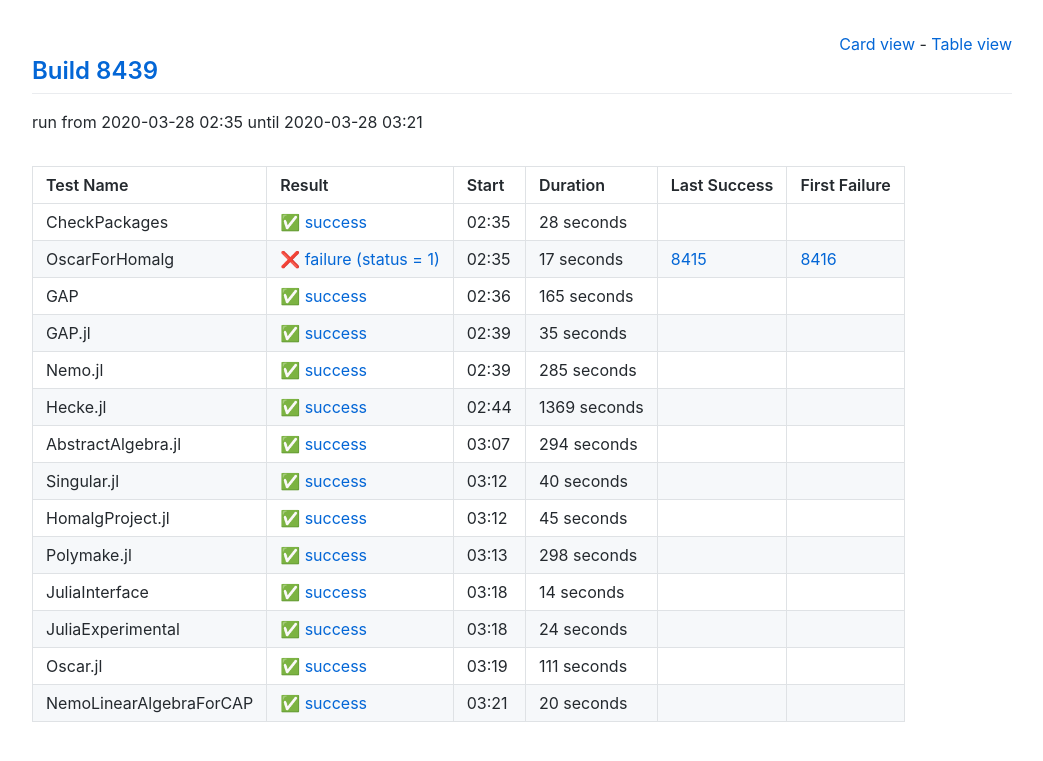
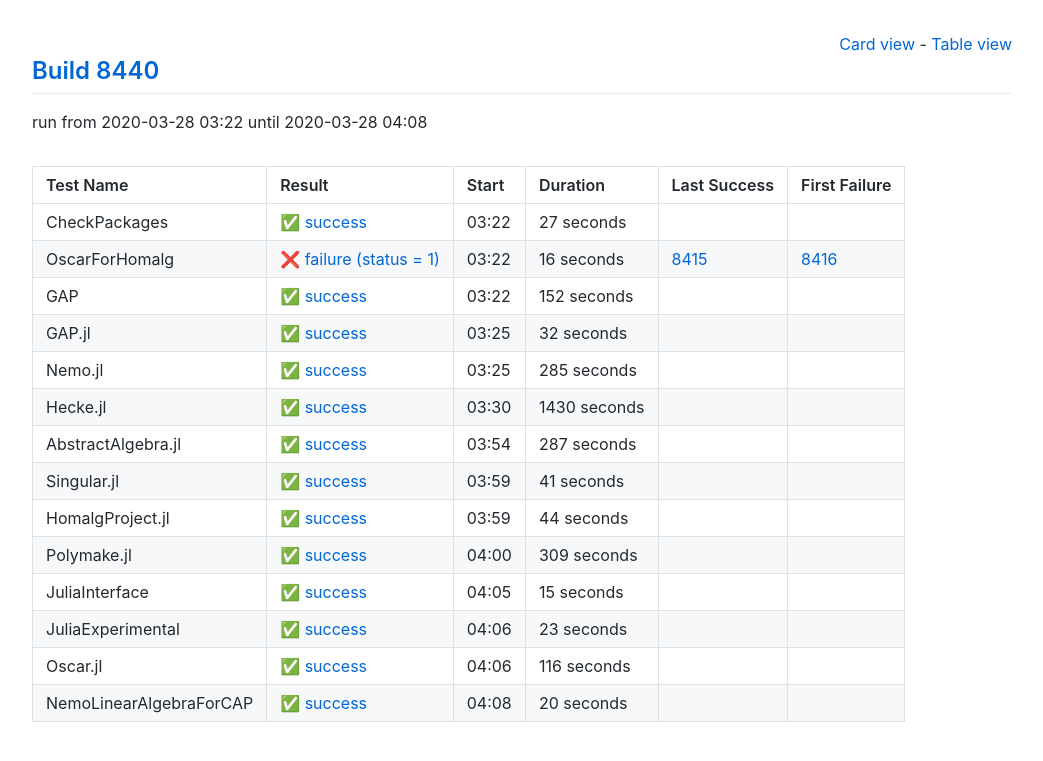
Before and after one commit to oscar-system/oscar-ci-status, a Jekyll site: the page built from table.html, in a window 1280 px wide. Shown: the top 761 px of the page, without its empty margins (118-1161 px from the left). Built offline with Jekyll 4.4.1, drawn with Linux system fonts in a browser that asks for light colours.

Commit message:
Build 8440

```diff
--- a/_data/ci.yml
+++ b/_data/ci.yml
@@ -1,49 +1,49 @@
-build: 8439
-build_url: https://oscarci.mathematik.uni-kl.de/job/oscar/8439/
+build: 8440
+build_url: https://oscarci.mathematik.uni-kl.de/job/oscar/8440/
 job: oscar
 tests:
-- duration: 28
+- duration: 27
   exitcode: 0
   first_failure: false
   first_failure_url: null
   last_success: false
   last_success_url: null
-  log: https://oscarci.mathematik.uni-kl.de/job/oscar/8439/artifact/logs/build-8439/CheckPackages.log
+  log: https://oscarci.mathematik.uni-kl.de/job/oscar/8440/artifact/logs/build-8440/CheckPackages.log
   name: CheckPackages
-  start: 2020-03-28 02:35
+  start: 2020-03-28 03:22
   status: success
   success: true
-- duration: 17
+- duration: 16
   exitcode: 1
   first_failure: 8416
   first_failure_url: https://oscarci.mathematik.uni-kl.de/job/oscar/8416/
   last_success: 8415
   last_success_url: https://oscarci.mathematik.uni-kl.de/job/oscar/8415/
-  log: https://oscarci.mathematik.uni-kl.de/job/oscar/8439/artifact/logs/build-8439/OscarForHomalg.log
+  log: https://oscarci.mathematik.uni-kl.de/job/oscar/8440/artifact/logs/build-8440/OscarForHomalg.log
   name: OscarForHomalg
-  start: 2020-03-28 02:35
+  start: 2020-03-28 03:22
   status: failure
   success: false
-- duration: 165
+- duration: 152
   exitcode: 0
   first_failure: false
   first_failure_url: null
   last_success: false
   last_success_url: null
-  log: https://oscarci.mathematik.uni-kl.de/job/oscar/8439/artifact/logs/build-8439/GAP.log
+  log: https://oscarci.mathematik.uni-kl.de/job/oscar/8440/artifact/logs/build-8440/GAP.log
   name: GAP
-  start: 2020-03-28 02:36
+  start: 2020-03-28 03:22
   status: success
   success: true
-- duration: 35
+- duration: 32
   exitcode: 0
   first_failure: false
   first_failure_url: null
   last_success: false
   last_success_url: null
-  log: https://oscarci.mathematik.uni-kl.de/job/oscar/8439/artifact/logs/build-8439/GAP.jl.log
+  log: https://oscarci.mathematik.uni-kl.de/job/oscar/8440/artifact/logs/build-8440/GAP.jl.log
   name: GAP.jl
-  start: 2020-03-28 02:39
+  start: 2020-03-28 03:25
   status: success
   success: true
 - duration: 285
@@ -52,97 +52,97 @@ tests:
   first_failure_url: null
   last_success: false
   last_success_url: null
-  log: https://oscarci.mathematik.uni-kl.de/job/oscar/8439/artifact/logs/build-8439/Nemo.jl.log
+  log: https://oscarci.mathematik.uni-kl.de/job/oscar/8440/artifact/logs/build-8440/Nemo.jl.log
   name: Nemo.jl
-  start: 2020-03-28 02:39
+  start: 2020-03-28 03:25
   status: success
   success: true
-- duration: 1369
+- duration: 1430
   exitcode: 0
   first_failure: false
   first_failure_url: null
   last_success: false
   last_success_url: null
-  log: https://oscarci.mathematik.uni-kl.de/job/oscar/8439/artifact/logs/build-8439/Hecke.jl.log
+  log: https://oscarci.mathematik.uni-kl.de/job/oscar/8440/artifact/logs/build-8440/Hecke.jl.log
   name: Hecke.jl
-  start: 2020-03-28 02:44
+  start: 2020-03-28 03:30
   status: success
   success: true
-- duration: 294
+- duration: 287
   exitcode: 0
   first_failure: false
   first_failure_url: null
   last_success: false
   last_success_url: null
-  log: https://oscarci.mathematik.uni-kl.de/job/oscar/8439/artifact/logs/build-8439/AbstractAlgebra.jl.log
+  log: https://oscarci.mathematik.uni-kl.de/job/oscar/8440/artifact/logs/build-8440/AbstractAlgebra.jl.log
   name: AbstractAlgebra.jl
-  start: 2020-03-28 03:07
+  start: 2020-03-28 03:54
   status: success
   success: true
-- duration: 40
+- duration: 41
   exitcode: 0
   first_failure: false
   first_failure_url: null
   last_success: false
   last_success_url: null
-  log: https://oscarci.mathematik.uni-kl.de/job/oscar/8439/artifact/logs/build-8439/Singular.jl.log
+  log: https://oscarci.mathematik.uni-kl.de/job/oscar/8440/artifact/logs/build-8440/Singular.jl.log
   name: Singular.jl
-  start: 2020-03-28 03:12
+  start: 2020-03-28 03:59
   status: success
   success: true
-- duration: 45
+- duration: 44
   exitcode: 0
   first_failure: false
   first_failure_url: null
   last_success: false
   last_success_url: null
-  log: https://oscarci.mathematik.uni-kl.de/job/oscar/8439/artifact/logs/build-8439/HomalgProject.jl.log
+  log: https://oscarci.mathematik.uni-kl.de/job/oscar/8440/artifact/logs/build-8440/HomalgProject.jl.log
   name: HomalgProject.jl
-  start: 2020-03-28 03:12
+  start: 2020-03-28 03:59
   status: success
   success: true
-- duration: 298
+- duration: 309
   exitcode: 0
   first_failure: false
   first_failure_url: null
   last_success: false
   last_success_url: null
-  log: https://oscarci.mathematik.uni-kl.de/job/oscar/8439/artifact/logs/build-8439/Polymake.jl.log
+  log: https://oscarci.mathematik.uni-kl.de/job/oscar/8440/artifact/logs/build-8440/Polymake.jl.log
   name: Polymake.jl
-  start: 2020-03-28 03:13
+  start: 2020-03-28 04:00
   status: success
   success: true
-- duration: 14
+- duration: 15
   exitcode: 0
   first_failure: false
   first_failure_url: null
   last_success: false
   last_success_url: null
-  log: https://oscarci.mathematik.uni-kl.de/job/oscar/8439/artifact/logs/build-8439/JuliaInterface.log
+  log: https://oscarci.mathematik.uni-kl.de/job/oscar/8440/artifact/logs/build-8440/JuliaInterface.log
   name: JuliaInterface
-  start: 2020-03-28 03:18
+  start: 2020-03-28 04:05
   status: success
   success: true
-- duration: 24
+- duration: 23
   exitcode: 0
   first_failure: false
   first_failure_url: null
   last_success: false
   last_success_url: null
-  log: https://oscarci.mathematik.uni-kl.de/job/oscar/8439/artifact/logs/build-8439/JuliaExperimental.log
+  log: https://oscarci.mathematik.uni-kl.de/job/oscar/8440/artifact/logs/build-8440/JuliaExperimental.log
   name: JuliaExperimental
-  start: 2020-03-28 03:18
+  start: 2020-03-28 04:06
   status: success
   success: true
-- duration: 111
+- duration: 116
   exitcode: 0
   first_failure: false
   first_failure_url: null
   last_success: false
   last_success_url: null
-  log: https://oscarci.mathematik.uni-kl.de/job/oscar/8439/artifact/logs/build-8439/Oscar.jl.log
+  log: https://oscarci.mathematik.uni-kl.de/job/oscar/8440/artifact/logs/build-8440/Oscar.jl.log
   name: Oscar.jl
-  start: 2020-03-28 03:19
+  start: 2020-03-28 04:06
   status: success
   success: true
 - duration: 20
@@ -151,8 +151,8 @@ tests:
   first_failure_url: null
   last_success: false
   last_success_url: null
-  log: https://oscarci.mathematik.uni-kl.de/job/oscar/8439/artifact/logs/build-8439/NemoLinearAlgebraForCAP.log
+  log: https://oscarci.mathematik.uni-kl.de/job/oscar/8440/artifact/logs/build-8440/NemoLinearAlgebraForCAP.log
   name: NemoLinearAlgebraForCAP
-  start: 2020-03-28 03:21
+  start: 2020-03-28 04:08
   status: success
   success: true
```
Also changed, not shown: README.md.
